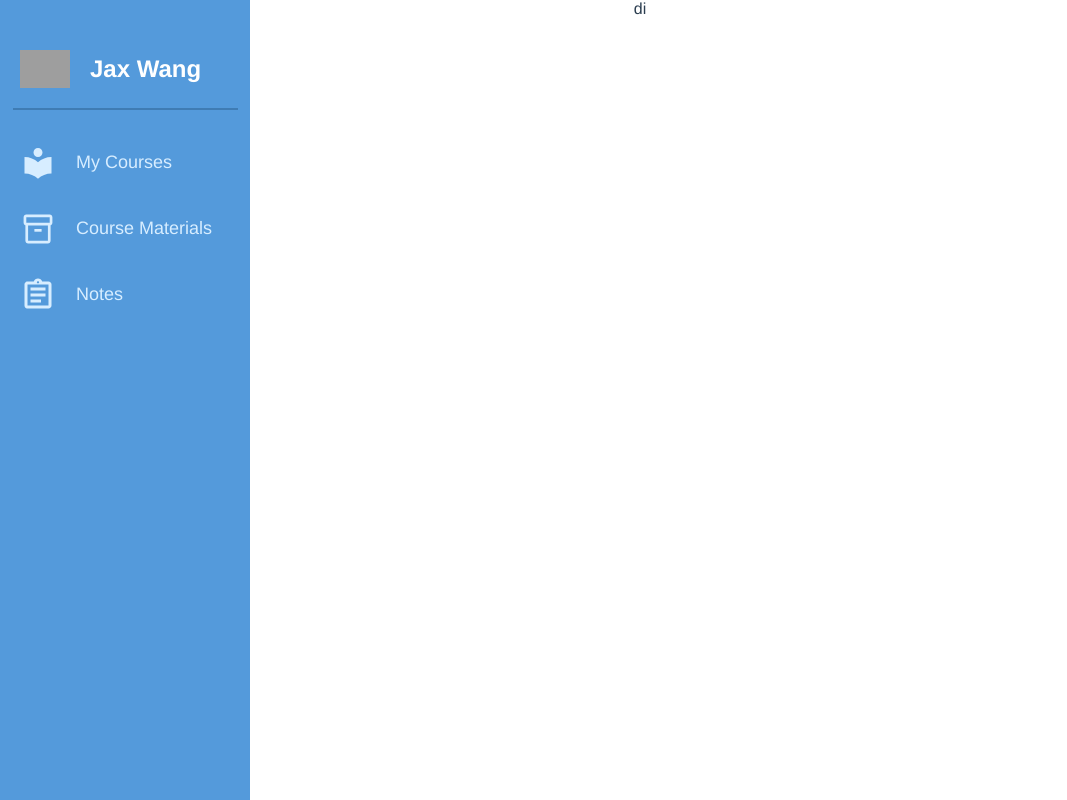
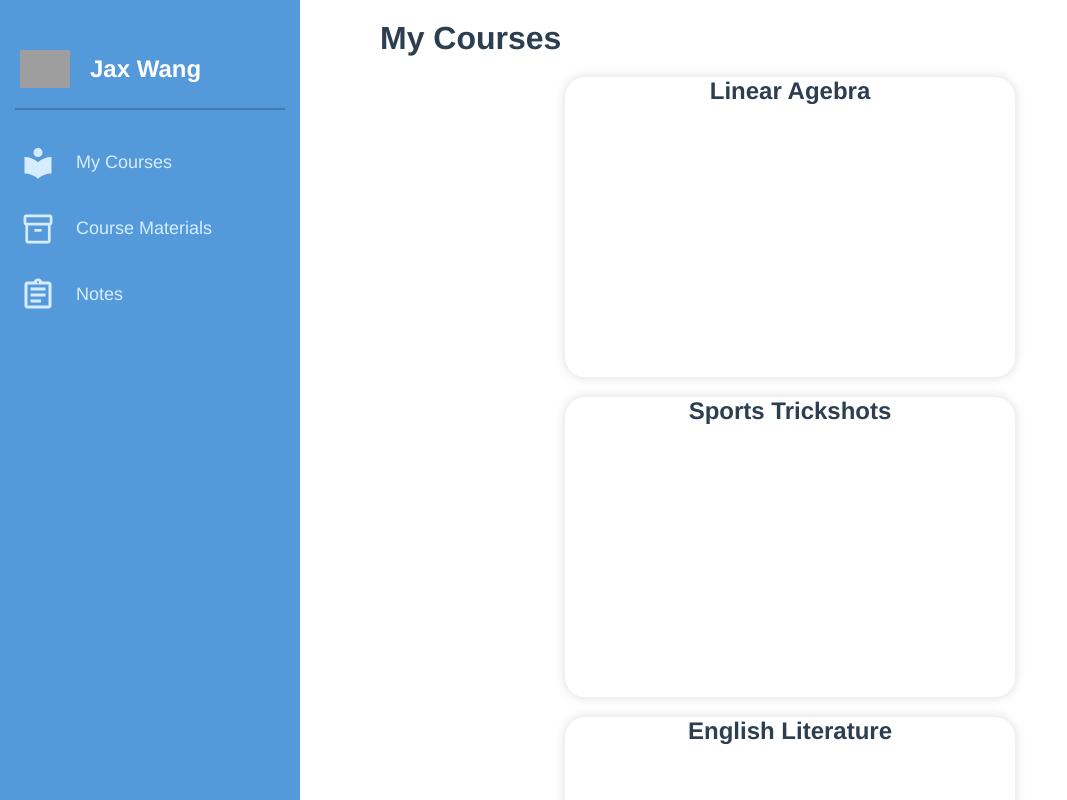
Before and after one commit to ryan-lam/polyhacks2022, a Vue app in the folder frontend/: page /courses in a window 1280 px wide. Shown: the whole page, without its empty margins (0-1067 px from the left). Built offline with nearby package versions, Linux system fonts and the light colour scheme; grey boxes are pictures that could not be loaded.

Commit message:
Finished courses layout

```diff
--- a/frontend/src/views/Courses.vue
+++ b/frontend/src/views/Courses.vue
@@ -1,30 +1,47 @@
 <template>
-	<main>
+
 		<nav class="nav" :style="{'background-color': maincolour[getPerson] }">
 			<div class="nav__header">
 				<img src="../assets/img/profile.png" alt="" class="nav__header--pfp">
 				<h2 class="nav__header--name">Jax Wang</h2>
 			</div>
-			<div class="nav__divider"></div>
+			<div class="nav__divider" :style="{'background-color': maindark[getPerson]}"></div>
 
-			<div class="nav__item">
-				<svg xmlns="http://www.w3.org/2000/svg" height="36px" viewBox="0 0 24 24" width="36px" fill="#d7edff"><path d="M0 0h24v24H0z" fill="none"/><path d="M12 11.55C9.64 9.35 6.48 8 3 8v11c3.48 0 6.64 1.35 9 3.55 2.36-2.19 5.52-3.55 9-3.55V8c-3.48 0-6.64 1.35-9 3.55zM12 8c1.66 0 3-1.34 3-3s-1.34-3-3-3-3 1.34-3 3 1.34 3 3 3z"/></svg>
-				<p>My Courses</p>
+			<div class="nav__item" :style="{'--hoveritem': hovercolour[getPerson]}">
+				<svg xmlns="http://www.w3.org/2000/svg" height="36px" viewBox="0 0 24 24" width="36px" :fill="unhighlight[getPerson]"><path d="M0 0h24v24H0z" fill="none"/><path d="M12 11.55C9.64 9.35 6.48 8 3 8v11c3.48 0 6.64 1.35 9 3.55 2.36-2.19 5.52-3.55 9-3.55V8c-3.48 0-6.64 1.35-9 3.55zM12 8c1.66 0 3-1.34 3-3s-1.34-3-3-3-3 1.34-3 3 1.34 3 3 3z"/></svg>
+				<p :style="{'color': unhighlight[getPerson]}">My Courses</p>
 			</div>
-			<div class="nav__item">
-				<svg xmlns="http://www.w3.org/2000/svg" enable-background="new 0 0 20 20" height="36px" viewBox="0 0 20 20" width="36px" fill="#d7edff"><g><rect fill="none" height="20" width="20" y="0"/></g><g><g><path d="M16.5,2h-13C2.67,2,2,2.67,2,3.5v3c0,0.65,0.42,1.2,1,1.41v8.59C3,17.33,3.67,18,4.5,18h11c0.83,0,1.5-0.67,1.5-1.5V7.91 c0.58-0.21,1-0.76,1-1.41v-3C18,2.67,17.33,2,16.5,2z M16.5,6.5h-13v-3h13V6.5z M4.5,16.5V8h11v8.5H4.5z"/><rect height="1.5" width="4" x="8" y="10"/></g></g></svg>
-				<p>Course Materials</p>
+			<div class="nav__item" :style="{'--hoveritem': hovercolour[getPerson]}">
+				<svg xmlns="http://www.w3.org/2000/svg" enable-background="new 0 0 20 20" height="36px" viewBox="0 0 20 20" width="36px" :fill="unhighlight[getPerson]"><g><rect fill="none" height="20" width="20" y="0"/></g><g><g><path d="M16.5,2h-13C2.67,2,2,2.67,2,3.5v3c0,0.65,0.42,1.2,1,1.41v8.59C3,17.33,3.67,18,4.5,18h11c0.83,0,1.5-0.67,1.5-1.5V7.91 c0.58-0.21,1-0.76,1-1.41v-3C18,2.67,17.33,2,16.5,2z M16.5,6.5h-13v-3h13V6.5z M4.5,16.5V8h11v8.5H4.5z"/><rect height="1.5" width="4" x="8" y="10"/></g></g></svg>
+				<p :style="{'color': unhighlight[getPerson]}">Course Materials</p>
 			</div>
-			<div class="nav__item">
-				<svg xmlns="http://www.w3.org/2000/svg" height="36px" viewBox="0 0 24 24" width="36px" fill="#d7edff"><path d="M0 0h24v24H0V0z" fill="none"/><path d="M7 15h7v2H7zm0-4h10v2H7zm0-4h10v2H7zm12-4h-4.18C14.4 1.84 13.3 1 12 1c-1.3 0-2.4.84-2.82 2H5c-.14 0-.27.01-.4.04-.39.08-.74.28-1.01.55-.18.18-.33.4-.43.64-.1.23-.16.49-.16.77v14c0 .27.06.54.16.78s.25.45.43.64c.27.27.62.47 1.01.55.13.02.26.03.4.03h14c1.1 0 2-.9 2-2V5c0-1.1-.9-2-2-2zm-7-.25c.41 0 .75.34.75.75s-.34.75-.75.75-.75-.34-.75-.75.34-.75.75-.75zM19 19H5V5h14v14z"/></svg>
-				<p>Notes</p>
+			<div class="nav__item" :style="{'--hoveritem': hovercolour[getPerson]}">
+				<svg xmlns="http://www.w3.org/2000/svg" height="36px" viewBox="0 0 24 24" width="36px" :fill="unhighlight[getPerson]"><path d="M0 0h24v24H0V0z" fill="none"/><path d="M7 15h7v2H7zm0-4h10v2H7zm0-4h10v2H7zm12-4h-4.18C14.4 1.84 13.3 1 12 1c-1.3 0-2.4.84-2.82 2H5c-.14 0-.27.01-.4.04-.39.08-.74.28-1.01.55-.18.18-.33.4-.43.64-.1.23-.16.49-.16.77v14c0 .27.06.54.16.78s.25.45.43.64c.27.27.62.47 1.01.55.13.02.26.03.4.03h14c1.1 0 2-.9 2-2V5c0-1.1-.9-2-2-2zm-7-.25c.41 0 .75.34.75.75s-.34.75-.75.75-.75-.34-.75-.75.34-.75.75-.75zM19 19H5V5h14v14z"/></svg>
+				<p :style="{'color': unhighlight[getPerson]}">Notes</p>
 			</div>
 
 		</nav>
-		<section>
-			di
-		</section>
-	</main>
+		<main>
+			<h1>My Courses</h1>
+			<section class="container">
+				<div class="container__courses">
+					<h2>Linear Agebra</h2>
+				</div>
+				<div class="container__courses">
+					<h2>Sports Trickshots</h2>
+				</div>
+				<div class="container__courses">
+					<h2>English Literature</h2>
+				</div>
+				<div class="container__courses">
+					<h2>Physics</h2>
+				</div>
+
+			</section>
+			<footer></footer>
+
+		</main>
+
 </template>
 <script>
 
@@ -45,18 +62,19 @@ export default {
 		return{
 			maincolour: ["#549adb", "#ac7df0"],
 			unhighlight: ["#d7edff", "#ecd7ff"],
-			hovercolour: ["#6fb5f7"]
+			hovercolour: ["#6fb5f7", "#bb92f7"],
+			maindark: ["#3f7cb4", "#8a58cf"]
 		}
 	}
 }
 </script>
 <style lang="scss" scoped>
-main{
-	width: 100%;
-	height: 100%;
-}
+// main{
+// 	width: 100%;
+// 	height: 100%;
+// }
 .nav{
-	width: 250px;
+	width: 300px;
 	height: 100%;
 	float: left;
 	overflow: hidden;
@@ -83,7 +101,7 @@ main{
 	&__divider{
 		width: 90%;
 		height: 2px;
-		background-color: #3f7cb4;
+
 		margin: auto;
 		margin-top: 20px;
 	}
@@ -107,7 +125,6 @@ main{
 		}
 
 		& > p{
-			color: #d7edff;
 			height: min-content;
 			font-size: 18px;
 			transition: all 0.3s;
@@ -115,7 +132,7 @@ main{
 
 		&:hover{
 			// background-color: #6bb1f1;
-			background-color: #6fb5f7;
+			background-color: var(--hoveritem);
 			cursor: pointer;
 
 
@@ -133,11 +150,52 @@ main{
 
 }
 
-section{
+main{
 	height: 100%;
-	width: calc(100% - 250px);
+	float: right;
+	width: calc(100% - 300px);
+	overflow: scroll;
+
+	& > h1{
+		text-align: left;
+		font-size: 2rem;
+		padding: 20px 80px;
+	}
 
 }
 
+.container{
 
+	width: calc(100% - 160px);
+	margin: auto;
+	height: min-content;
+	display: flex;
+	justify-content: center;
+	gap: 20px 40px;
+	flex-wrap: wrap;
+	flex-direction: row;
+
+
+
+	&__courses{
+		background-color: white;
+		border-radius: 20px;
+		width: 450px;
+		height: 300px;
+		box-shadow: 0px 0px 10px 1px rgba(134, 134, 134, 0.26);
+
+
+	}
+
+}
+
+.courses{
+
+}
+
+footer{
+	height: 100px;
+	width: 100%;
+	visibility: hidden;
+}
 </style>
--- a/frontend/src/views/Home.vue
+++ b/frontend/src/views/Home.vue
@@ -109,7 +109,7 @@ nav{
 		& > a{
 			margin-top: 25px;
 			display: block;
-
+			color: #2c3e50;
 			text-decoration: none;
 			font-size: 20px;
 
```
Also changed, not shown: 2 other files (tests, documents, lock files or other folders).
